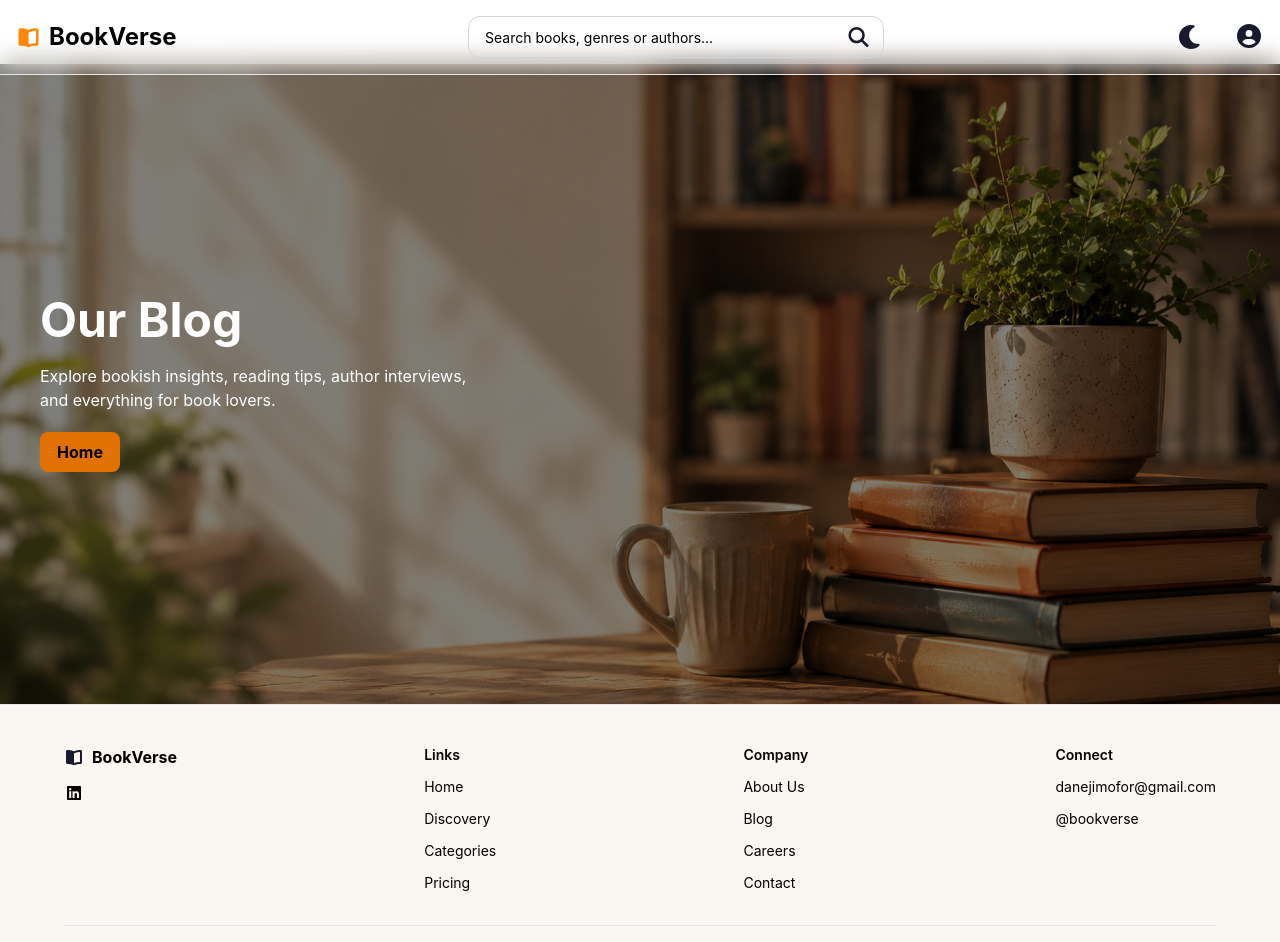
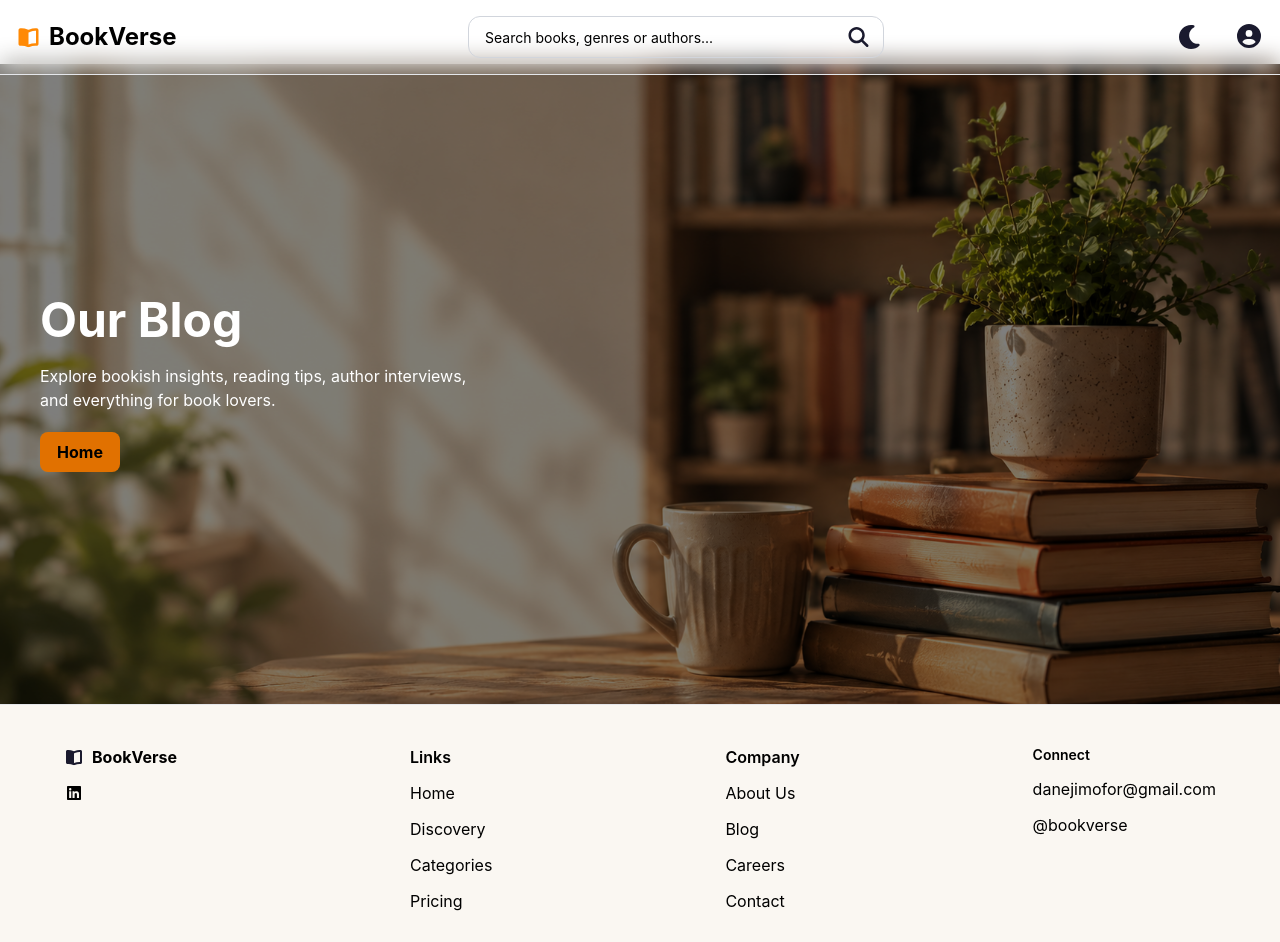
Before and after one commit to DanielApple05/Book-verse, a React (Vite) app in the folder book-verse-frontend/: page /blog in a window 1280 px wide. Shown: the top 942 px of the page. Built offline with nearby package versions, Linux system fonts and the light colour scheme; no server answers.

Commit message:
fix: remove unnecessary classes in Footer component for cleaner layout

```diff
--- a/book-verse-frontend/src/assets/components/footerComponents/footer.jsx
+++ b/book-verse-frontend/src/assets/components/footerComponents/footer.jsx
@@ -16,12 +16,12 @@ const Footer = () => {
         <div className='space-y-3 max-w-xs'>
           <div className='flex items-center font-bold space-x-2'>
             <FontAwesomeIcon icon={faBookOpen} className='text-[#1A1A2E] dark:text-gray-100' />
-            <p className='xl:text-base text-xs'> BookVerse </p>
+            <p className=''> BookVerse </p>
           </div>
             <FontAwesomeIcon icon={faLinkedin} className='cursor-pointer text:gray-500 hover:text-[#1B1F3B]' />
 
         </div>
-        <div className='space-y-3 grid xl:text-sm text-xs'>
+        <div className='space-y-3 grid '>
           <h2 className='font-semibold '>Links</h2>
           {navLinks.map((navs) => (
             < Link
@@ -31,7 +31,7 @@ const Footer = () => {
           ))}
         </div>
 
-        <div className='space-y-3 grid xl:text-sm text-xs xl:mt-0 mt-16'>
+        <div className='space-y-3 grid xl:mt-0 mt-16'>
           <h2 className='font-semibold  '>Company</h2>
           {companyLinks.map((link) => (
             <Link
@@ -42,7 +42,7 @@ const Footer = () => {
           ))}
         </div>
 
-        <div className='space-y-3 xl:text-sm text-xs xl:mt-0 mt-16'>
+        <div className='space-y-3  xl:mt-0 mt-16'>
           <h2 className='font-semibold text-sm'>Connect</h2>
           <p className=' '>danejimofor@gmail.com</p>
           <p className=''>@bookverse</p>
```
